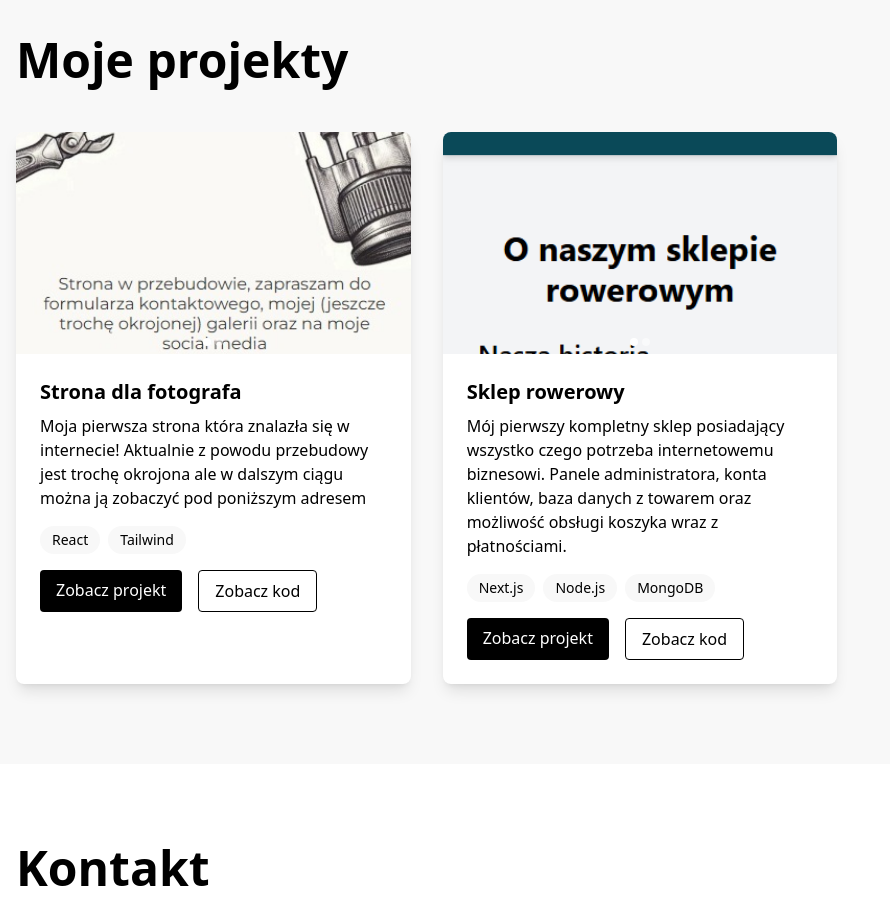
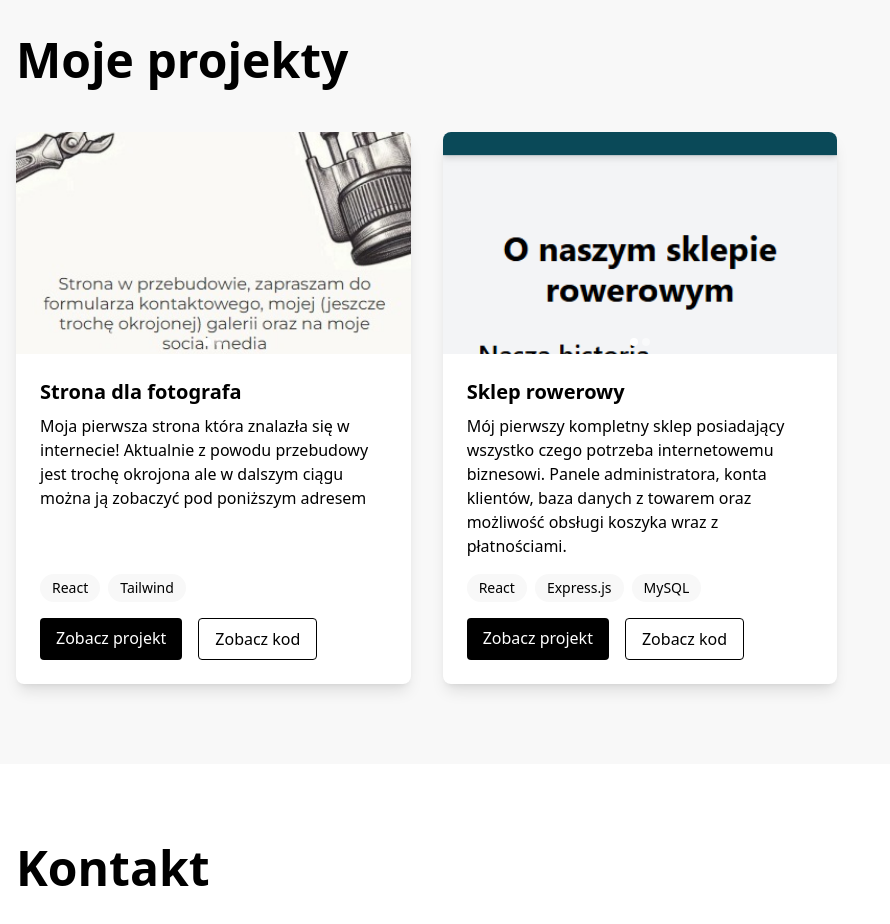
Before and after one commit to rafalwizen/portfolio-website-2, a React (Vite) app: page / in a window 1280 px wide. Shown: the part 2500-3424 px from the top of the page, without its empty margins (0-890 px from the left). Built offline with nearby package versions, Linux system fonts and the light colour scheme.

Commit message:
Fix ProjectCard.tsx display and projectsData.ts

```diff
--- a/src/components/projects/ProjectCard.tsx
+++ b/src/components/projects/ProjectCard.tsx
@@ -51,7 +51,7 @@ const ProjectCard = ({
     }, [i18n.language]);
 
     return (
-        <div className="bg-background rounded-lg shadow-lg overflow-hidden">
+        <div className="bg-background rounded-lg shadow-lg overflow-hidden h-full flex flex-col">
             <div className="aspect-video w-full relative overflow-hidden group">
                 <div
                     className="absolute w-full h-full flex transition-transform duration-300 ease-in-out"
@@ -104,10 +104,13 @@ const ProjectCard = ({
                 )}
             </div>
 
-            <div className="p-6">
+            <div className="p-6 flex flex-col flex-1">
+                <div>
                     <h3 className="text-xl font-bold text-text-primary mb-2">{t(title)}</h3>
                     <p className="text-text-primary mb-4">{t(description)}</p>
+                </div>
 
+                <div className="mt-auto">
                     <div className="flex flex-wrap gap-2 mb-4">
                         {technologies.map((tech, index) => (
                             <span
@@ -143,6 +146,7 @@ const ProjectCard = ({
                     </div>
                 </div>
             </div>
+        </div>
     );
 };
 
--- a/src/components/projects/projectsData.ts
+++ b/src/components/projects/projectsData.ts
@@ -15,7 +15,7 @@ export const projects: Project[] = [
     {
         title: 'projects.bike-shop.title',
         description: 'projects.bike-shop.description',
-        technologies: ['Next.js', 'Node.js', 'MongoDB'],
+        technologies: ['React', 'Express.js', 'MySQL'],
         images: {
             pl: [
                 'src/assets/images/bike-shop-pl-1.jpg',
```
Lines whose indentation alone changed are shown as unchanged.
